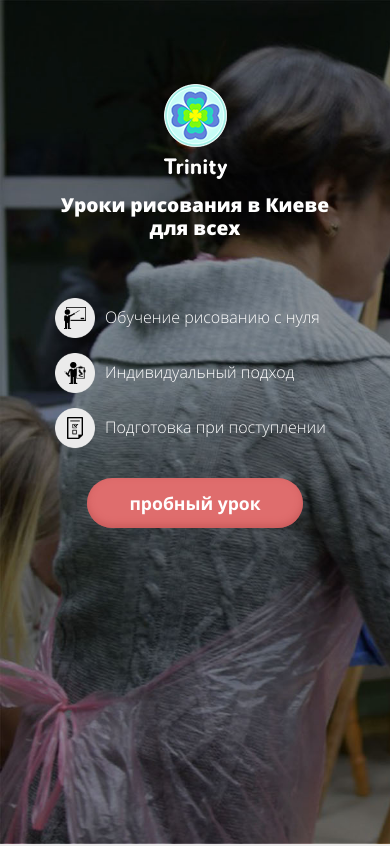
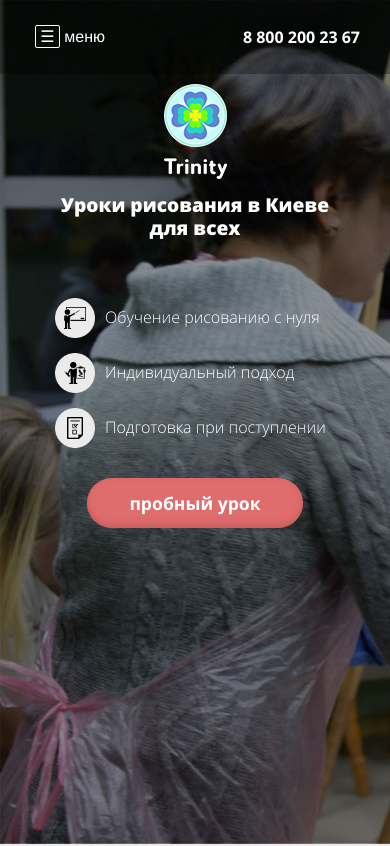
Before and after one commit to kolya770/trinity, a plain HTML site: page index.html in a window 390 px wide. Shown: the top 846 px of the page. Drawn offline with Linux system fonts and the light colour scheme; some packages are replaced by stand-ins of ours.

Commit message:
mobile-menu

```diff
--- a/css/scss/navbar.scss
+++ b/css/scss/navbar.scss
@@ -66,3 +66,48 @@
 .navbar .navbar-collapse {
   text-align: center;
 }
+
+.mobile-nav {
+  position: fixed;
+  width: 100%;
+  z-index: 10000;
+  background-color: rgba(0, 0, 0, 0.3);
+
+  .menu-btn {
+    width: 100px;
+    padding: 10px;
+    margin: 15px 0 15px 20px;
+    background: transparent;
+    color: #FFF;
+    text-align: center;
+    cursor: pointer;
+    .butter {
+      border: 1px solid $color-1;
+      border-radius: 2px;
+      width: 25px;
+      height: 23px;
+      display: inline-block;
+    }
+    &:hover {
+      opacity: 0.6;
+    }
+  }
+  .mobile-phone {
+    position: absolute;
+    right: 30px;
+    top: 26px;
+    span {
+      font-family: $bold-font;
+      font-size: 1em;
+      color: $color-1;
+    }
+  }
+}
+
+.pushy-left {
+  ul {
+    margin: 0;
+    padding: 0;
+    list-style-type: none;
+  }
+}
--- a/index.html
+++ b/index.html
@@ -8,6 +8,8 @@
     <link rel="stylesheet" type="text/css" href="css/font-awesome.min.css">
     <link rel="stylesheet" type="text/css" href="css/bootstrap.min.css">
     <link type="text/css" rel="stylesheet" href="css/lightgallery.css" />
+
+    <link rel="stylesheet" type="text/css" href="css/pushy.css">
     <link rel="stylesheet" type="text/css" href="css/main.css">
 </head>
 <body>
@@ -273,6 +275,36 @@
         </div>
     </div>
 </nav>
+
+<!-- Pushy Menu -->
+<nav class="pushy pushy-left hidden-md hidden-lg">
+    <ul>
+        <li class="pushy-link"><a href="#main" class="page-scroll">Главная</a></li>
+        <li class="pushy-link"><a href="#lesson" class="page-scroll">Уроки</a></li>
+        <li class="pushy-link"><a href="#reviews" class="page-scroll">Отзывы</a></li>
+        <li class="pushy-link"><a href="#teachers" class="page-scroll">Преподаватели</a></li>
+        <li class="pushy-link"><a href="#gallery" class="page-scroll">Фотогалерея</a></li>
+        <li class="pushy-link"><a href="#contacts" class="page-scroll">Контакты</a></li>
+    </ul>
+</nav>
+
+<!-- Site Overlay -->
+<div class="site-overlay"></div>
+
+<!-- Your Content -->
+<div id="container" class="mobile-nav hidden-lg hidden-md">
+    <!-- Menu Button -->
+    <div class="menu-btn">
+        <div class="butter">
+            &#9776;
+        </div>
+        <span>меню</span>
+    </div>
+    <div class="mobile-phone">
+        <span>8 800 200 23 67</span>
+    </div>
+</div>
+
 
 <section id="main" class="main-section">
     <div class="main-screen">
@@ -719,6 +751,7 @@
 <script src="js/lg-thumbnail.js"></script>
 <script src="js/lg-fullscreen.js"></script>
 <script src="js/jquery.fade-this.js"></script>
+<script src="js/pushy.min.js"></script>
 <script src="js/main.js"></script>
 
 </body>
--- a/js/main.js
+++ b/js/main.js
@@ -38,6 +38,8 @@ $(document).ready(function () {
         $('body').removeClass("modal-open-noscroll");
     });
 
+
+
 });
 
 //jQuery to collapse the navbar on scroll
```
Also changed, not shown: css/main.css, css/pushy.css (added), js/pushy.min.js (added).
